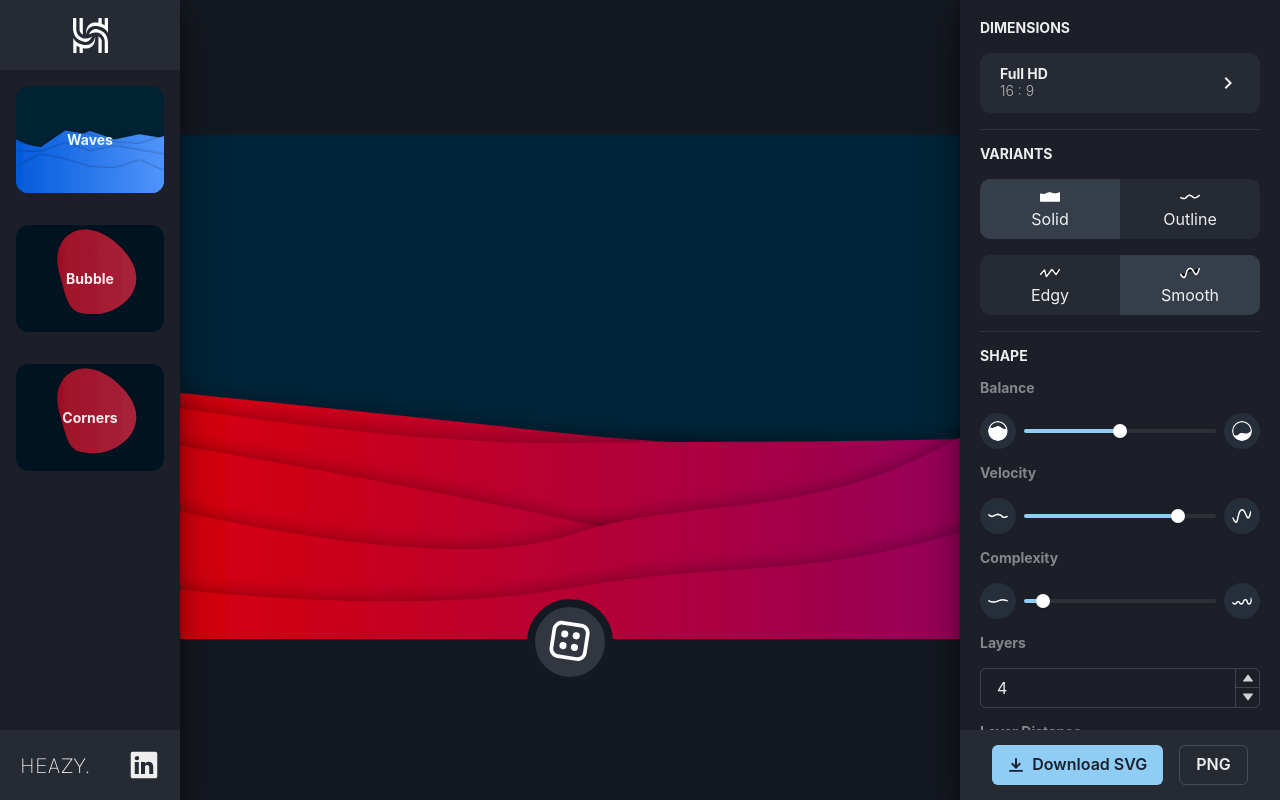
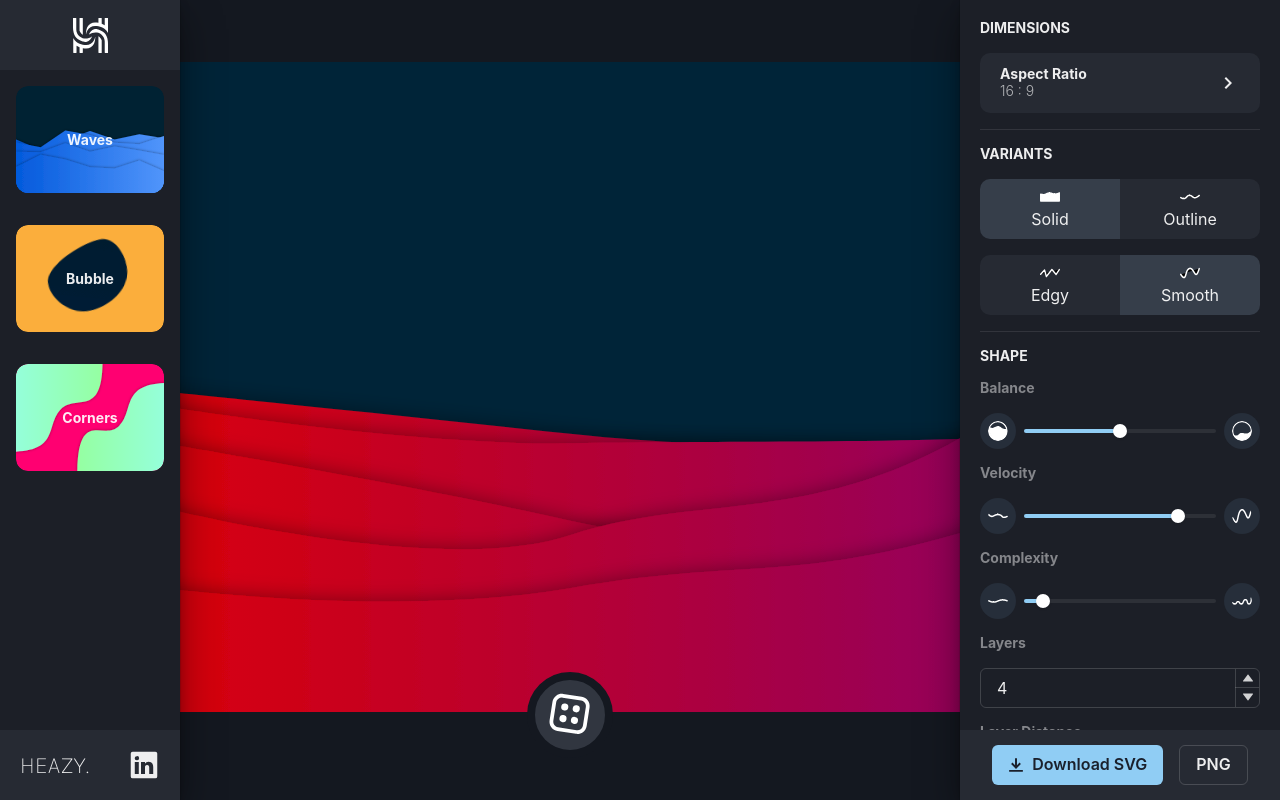
Before and after one commit to MaximBuz/heazy-svg-creator, a React (Create React App) app: page / in a window 1280 px wide. Built offline with nearby package versions, Linux system fonts and the light colour scheme.

Commit message:
updated bubble saving and thumbnails

```diff
--- a/src/App.tsx
+++ b/src/App.tsx
@@ -30,8 +30,8 @@
   const [seed, setSeed] = useState<number>(0);
 
   /* --------- DIMENSION STATE --------- */
-  const [width, setWidth] = useState<number>(896);
-  const [height, setHeight] = useState<number>(504);
+  const [width, setWidth] = useState<number>(900);
+  const [height, setHeight] = useState<number>(650);
   const [aspectRatio, setAspectRatio] = useState<string>('16 : 9');
 
   /* --------- VARIANT STATE --------- */
--- a/src/components/Blob.tsx
+++ b/src/components/Blob.tsx
@@ -24,8 +24,8 @@
 
   const randomClassId = Math.round(Math.random() * 100);
   return (
-    <div ref={svgRef} style={{ width, height }}>
       <svg
+        ref={svgRef}
         viewBox={`0 0 ${width} ${height}`}
         height="100%"
         width="100%"
@@ -67,7 +67,6 @@
           ></path>
         </g>
       </svg>
-    </div>
   );
 };
 
--- a/src/components/LeftMenu.tsx
+++ b/src/components/LeftMenu.tsx
@@ -3,6 +3,7 @@
 // Design
 import { Flex, Stack, Image, Heading, Icon } from '@chakra-ui/react';
 import stackedWave from '../stackedWaves.svg';
+import smoothStage from '../smoothStage.svg';
 import bubble from '../bubble.svg';
 import Logo from '../Logo.svg';
 import { UilLinkedin } from '@iconscout/react-unicons';
@@ -50,7 +51,7 @@
       >
         <Thumbnail setDesign={setDesign} image={stackedWave} caption="waves"></Thumbnail>
         <Thumbnail setDesign={setDesign} image={bubble} caption="bubble"></Thumbnail>
-        <Thumbnail setDesign={setDesign} image={bubble} caption="corners"></Thumbnail>
+        <Thumbnail setDesign={setDesign} image={smoothStage} caption="corners"></Thumbnail>
       </Stack>
 
       <Flex
--- a/src/components/Waves.tsx
+++ b/src/components/Waves.tsx
@@ -44,7 +44,7 @@
       version="1.1"
       ref={svgRef}
     >
-      <g transform-origin={`${width / 2} ${height / 2}`} transform={"scale(1, 1) rotate(0)"}>
+      <g transform-origin="center" transform={"scale(1, 1) rotate(0)"}>
         <rect x="0" y="0" width={width} height={height} fill={bgColor}></rect>
         <linearGradient id={`linear-gradient-${type}-${randomClassId}`}>
           <stop offset="0%" stopColor={startWaveColor} stopOpacity="100%" />
--- a/src/utils/customHooks/useCornerOptions.tsx
+++ b/src/utils/customHooks/useCornerOptions.tsx
@@ -9,14 +9,14 @@
   const [solid, setSolid] = useState<number>(0);
   const [smooth, setSmooth] = useState<number>(1);
   const [direction, setDirection] = useState<number>(0);
-  const [bgColor, setBgColor] = useState<string>('#002438');
-  const [startWaveColor, setStartWaveColor] = useState<string>('#dc0307');
-  const [stopWaveColor, setStopWaveColor] = useState<string>('#910060');
+  const [bgColor, setBgColor] = useState<string>('#ff0071ff');
+  const [startWaveColor, setStartWaveColor] = useState<string>('#95ffda');
+  const [stopWaveColor, setStopWaveColor] = useState<string>('#95ffa1ff');
   const [shadowX, setShadowX] = useState<number>(0);
   const [shadowY, setShadowY] = useState<number>(0);
   const [shadowSD, setShadowSD] = useState<number>(10);
   const [shadowColor, setShadowColor] = useState<string>('#00000061');
-  const [balance, setBalance] = useState<number>(0.5);
+  const [balance, setBalance] = useState<number>(0.2);
   const [velocity, setVelocity] = useState<number>(10);
   const [breaks, setBreaks] = useState<number>(2);
   const [stacks, setStacks] = useState<number>(0);
```
Also changed, not shown: src/bubble.svg, src/smoothStage.svg (added).
